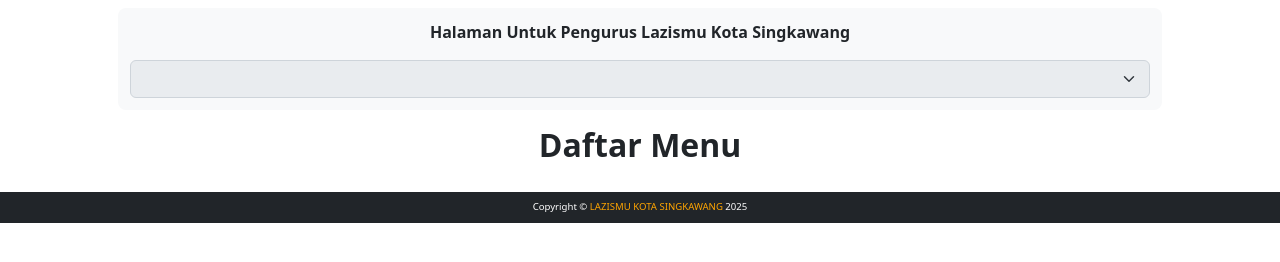
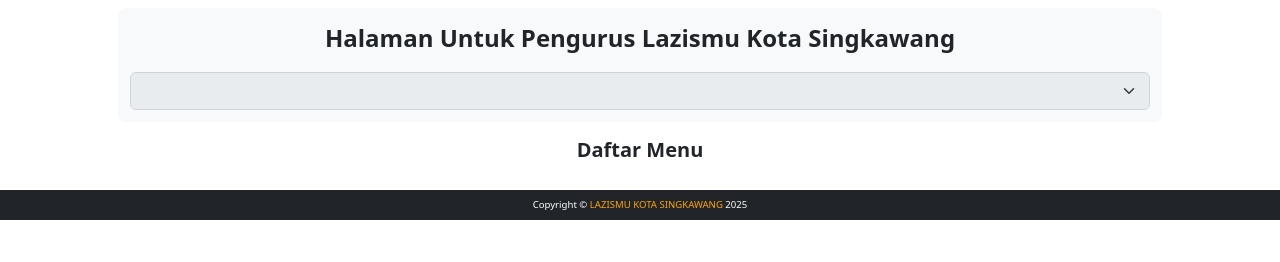
Before and after one commit to lazyudhowd/halaman-utama, a plain HTML site: page index.html in a window 1280 px wide. Drawn offline with nearby package versions, Linux system fonts and the light colour scheme; no server answers.

Commit message:
Update index.html
Mengubah ukuran font

```diff
--- a/index.html
+++ b/index.html
@@ -20,7 +20,7 @@
 			<div class="container px-lg-5">
 				<div class="p-2 p-lg-2 bg-light rounded-3 text-center">
 					<div class="m-2 m-lg-1">
-						<p class="fs-6 fw-bold">Halaman Untuk Pengurus Lazismu Kota Singkawang</p>
+						<p class="fs-4 fw-bold">Halaman Untuk Pengurus Lazismu Kota Singkawang</p>
 						<select id="selectMilik" class="form-select" disabled>
 						</select>
 					</div>
@@ -32,7 +32,7 @@
 			<div class="container px-lg-5">
 				<!-- Page Features-->
 				<div id="targetMenu_a2" class="row gx-lg-5">
-					<h2 class="fw-bold text-center">Daftar Menu</h2>
+					<h2 class="fw-bold text-center fs-5">Daftar Menu</h2>
 					<div id="myoMenuGrup" class="list-group">
 					</div>
 				</div>
```
